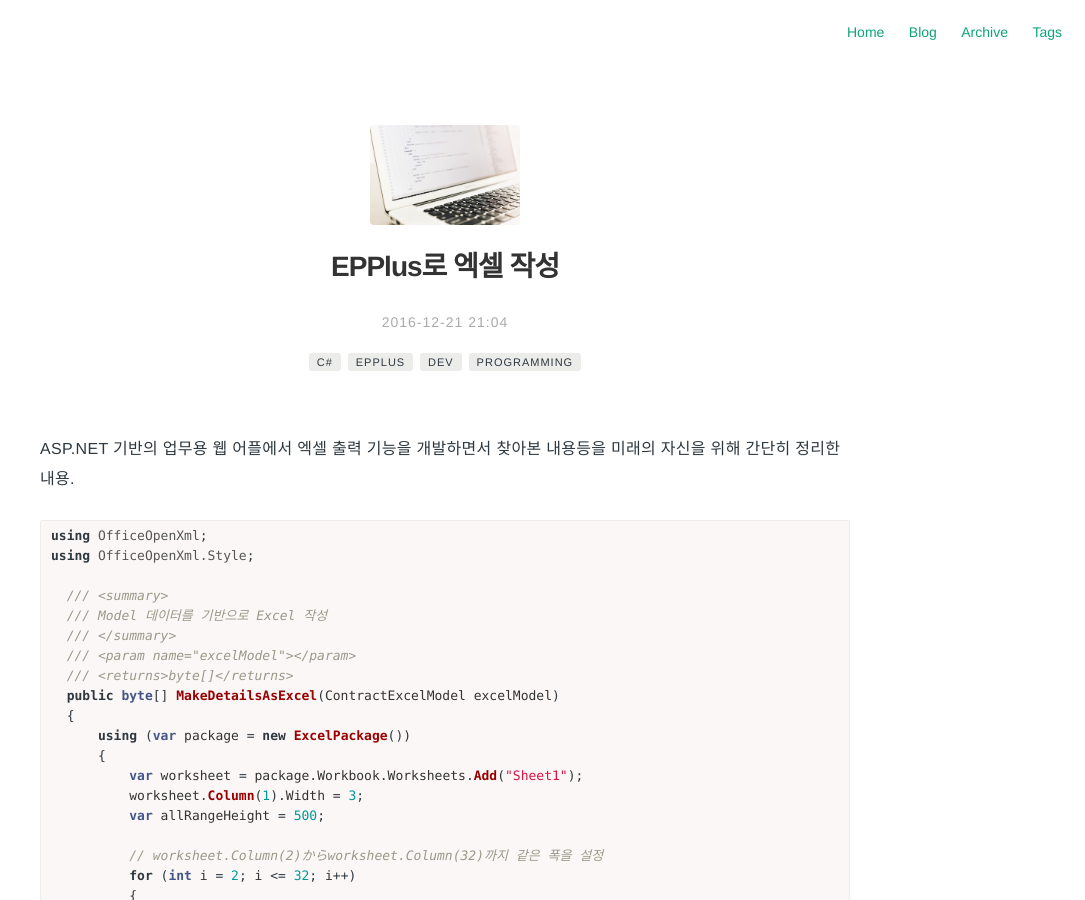
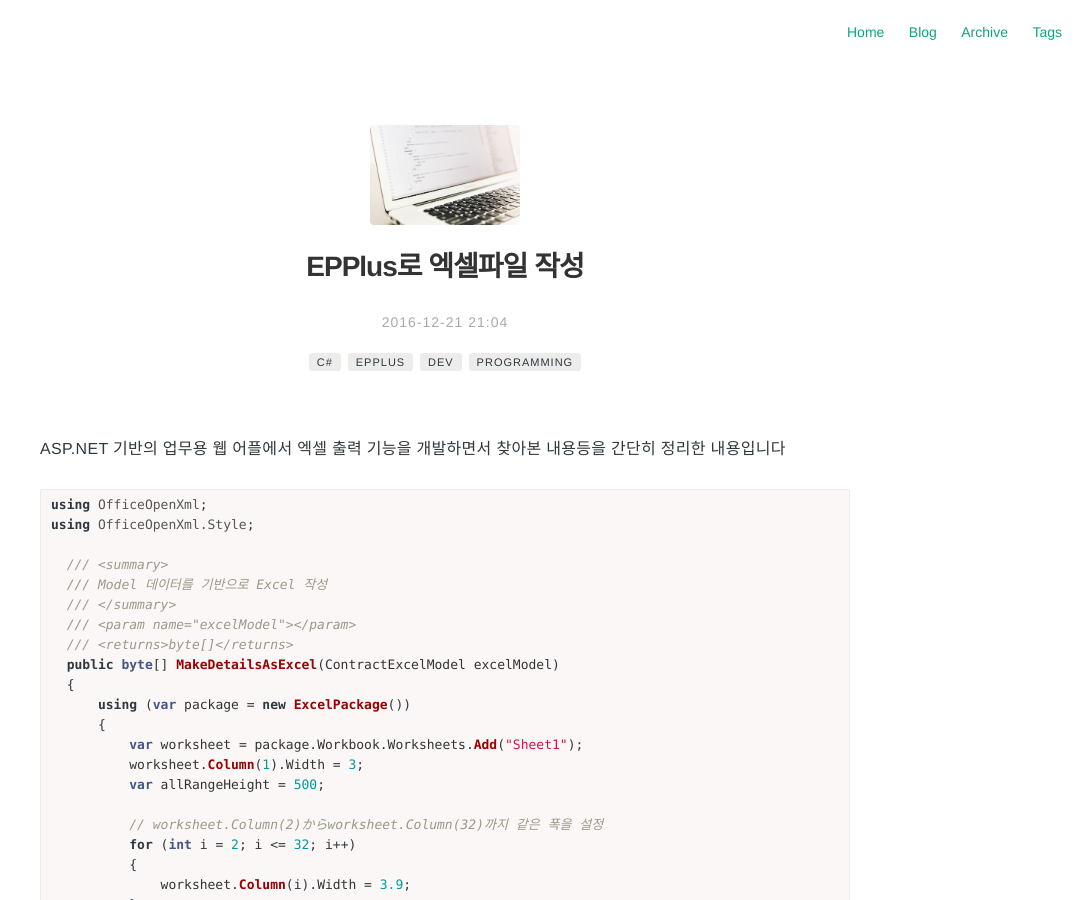
Before and after one commit to Pie001/pie001.github.io, a Jekyll site: the page built from _posts/2016-12-21-0036.md, in a window 1280 px wide and 900 px high. Shown: the whole window, without its empty margins (195-1280 px from the left). Built offline with Jekyll 4.4.1, drawn with Linux system fonts in a browser that asks for light colours; comment, search, counter and statistics services are not loaded; some of the changed text lies outside the part shown.

Commit message:
Update 2016-12-21-0036.md

````diff
--- a/_posts/2016-12-21-0036.md
+++ b/_posts/2016-12-21-0036.md
@@ -1,5 +1,5 @@
 ---
-title: EPPlus로 엑셀 작성
+title: EPPlus로 엑셀파일 작성
 layout: post
 date:  2016-12-21 21:04
 image: /assets/images/post_header.jpg
@@ -14,10 +14,10 @@
 - programming
 category: blog
 author: pie
-description: EPPlus로 엑셀 작성
+description: EPPlus로 엑셀파일 작성
 ---
 
-ASP.NET 기반의 업무용 웹 어플에서 엑셀 출력 기능을 개발하면서 찾아본 내용등을 미래의 자신을 위해 간단히 정리한 내용.
+ASP.NET 기반의 업무용 웹 어플에서 엑셀 출력 기능을 개발하면서 찾아본 내용등을 간단히 정리한 내용입니다
 
 ```cs
 using OfficeOpenXml;
@@ -93,7 +93,8 @@
   }
 ```
 
-#### 스트림을 파일로 보존하고 싶을 경우
+Stream을 파일로 보존하고 싶을 경우엔 아래와 같이 사용합니다.
+
 ```cs
 var path = "C:\test.xlsx";
 File.WriteAllBytes(path, package.GetAsByteArray());
````
